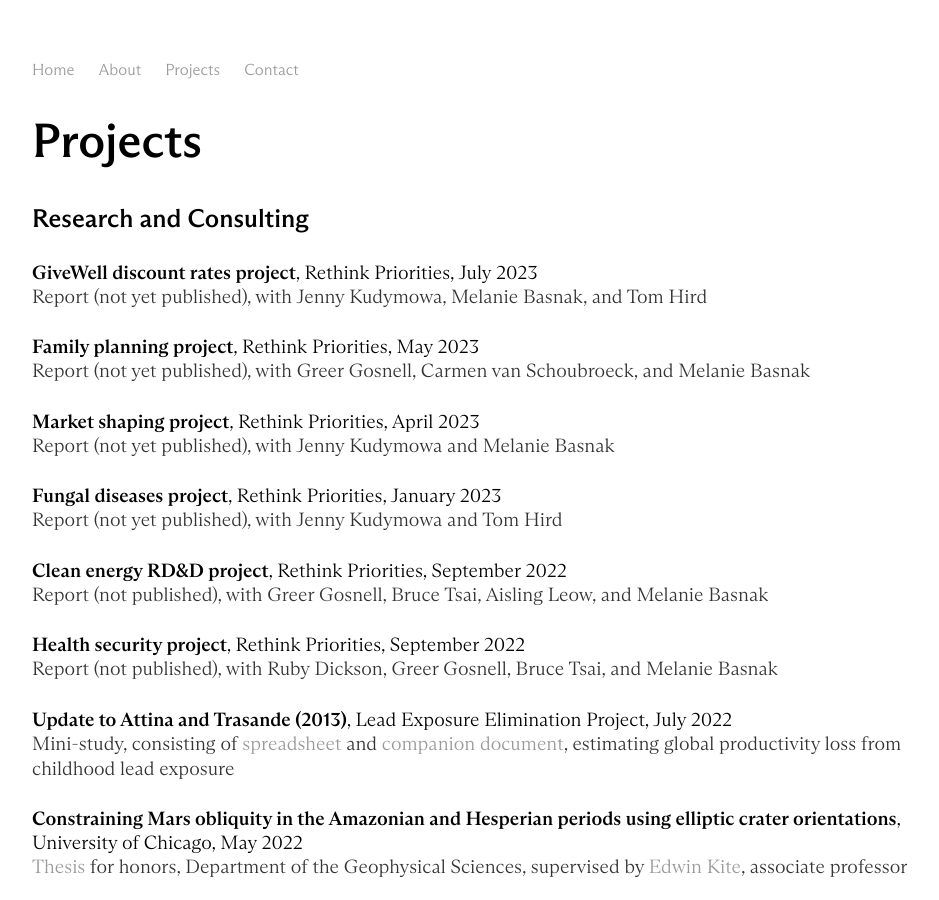
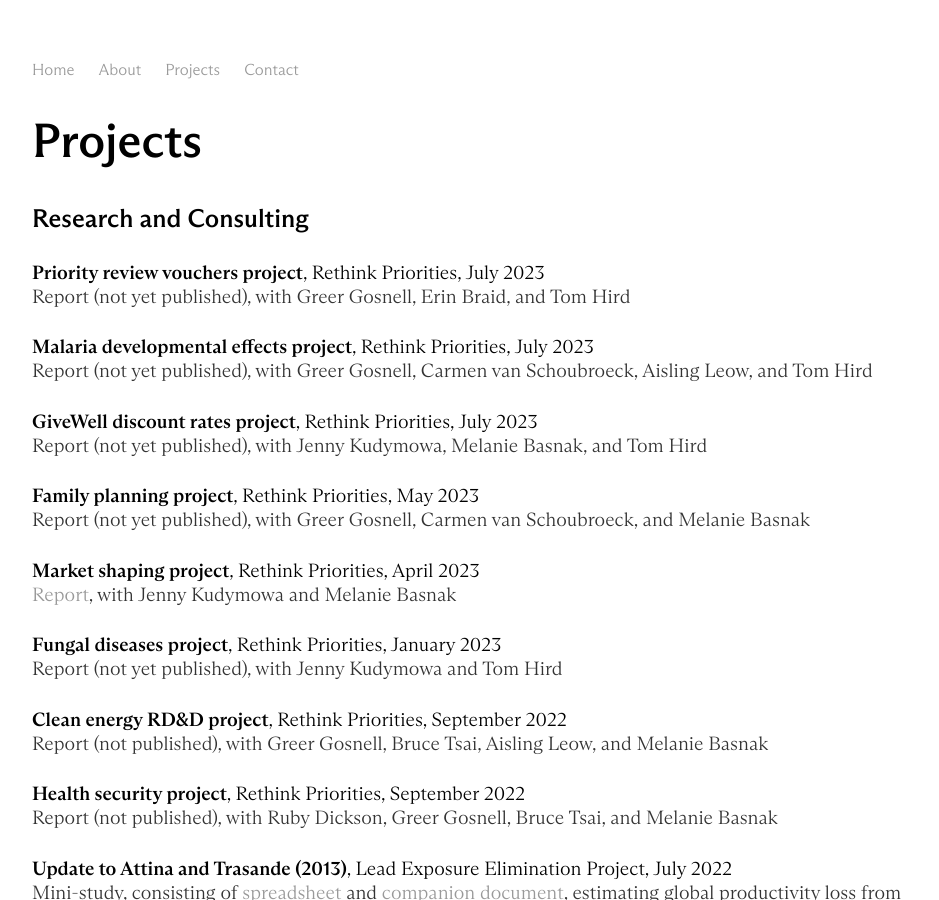
Before and after one commit to y-james-hu/y-james-hu.github.io, a Jekyll site: the page built from projects/index.html, in a window 1280 px wide and 900 px high. Shown: the whole window, without its empty margins (160-1099 px from the left). Built offline with Jekyll 4.4.1, drawn with Linux system fonts in a browser that asks for light colours.

Commit message:
Update index.html

```diff
--- a/projects/index.html
+++ b/projects/index.html
@@ -6,6 +6,12 @@
 
   <h3 style="margin-left: 0px">Research and Consulting</h2>
 
+      <h4 style="margin-left: 0px">Priority review vouchers project<span style="font-weight:normal">, Rethink Priorities, July 2023</span></h4>
+      <p style="margin-left: 0px">Report (not yet published), with Greer Gosnell, Erin Braid, and Tom Hird</p>
+
+      <h4 style="margin-left: 0px">Malaria developmental effects project<span style="font-weight:normal">, Rethink Priorities, July 2023</span></h4>
+      <p style="margin-left: 0px">Report (not yet published), with Greer Gosnell, Carmen van Schoubroeck, Aisling Leow, and Tom Hird</p>
+
       <h4 style="margin-left: 0px">GiveWell discount rates project<span style="font-weight:normal">, Rethink Priorities, July 2023</span></h4>
       <p style="margin-left: 0px">Report (not yet published), with Jenny Kudymowa, Melanie Basnak, and Tom Hird</p>
 
@@ -13,7 +19,7 @@
       <p style="margin-left: 0px">Report (not yet published), with Greer Gosnell, Carmen van Schoubroeck, and Melanie Basnak</p>
 
       <h4 style="margin-left: 0px">Market shaping project<span style="font-weight:normal">, Rethink Priorities, April 2023</span></h4>
-      <p style="margin-left: 0px">Report (not yet published), with Jenny Kudymowa and Melanie Basnak</p>
+      <p style="margin-left: 0px"><a href = "https://rethinkpriorities.org/publications/an-overview-of-market-shaping-in-global-health">Report</a>, with Jenny Kudymowa and Melanie Basnak</p>
 
       <h4 style="margin-left: 0px">Fungal diseases project<span style="font-weight:normal">, Rethink Priorities, January 2023</span></h4>
       <p style="margin-left: 0px">Report (not yet published), with Jenny Kudymowa and Tom Hird</p>
```
